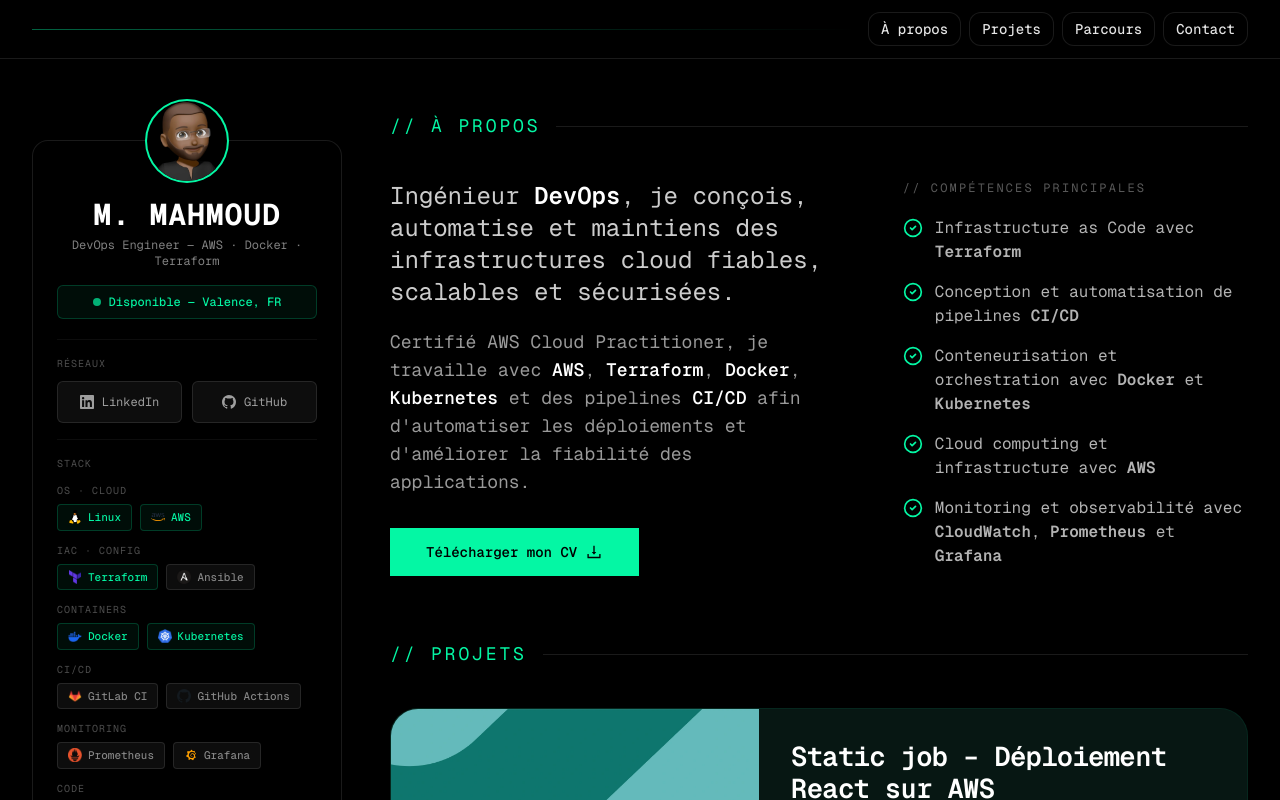
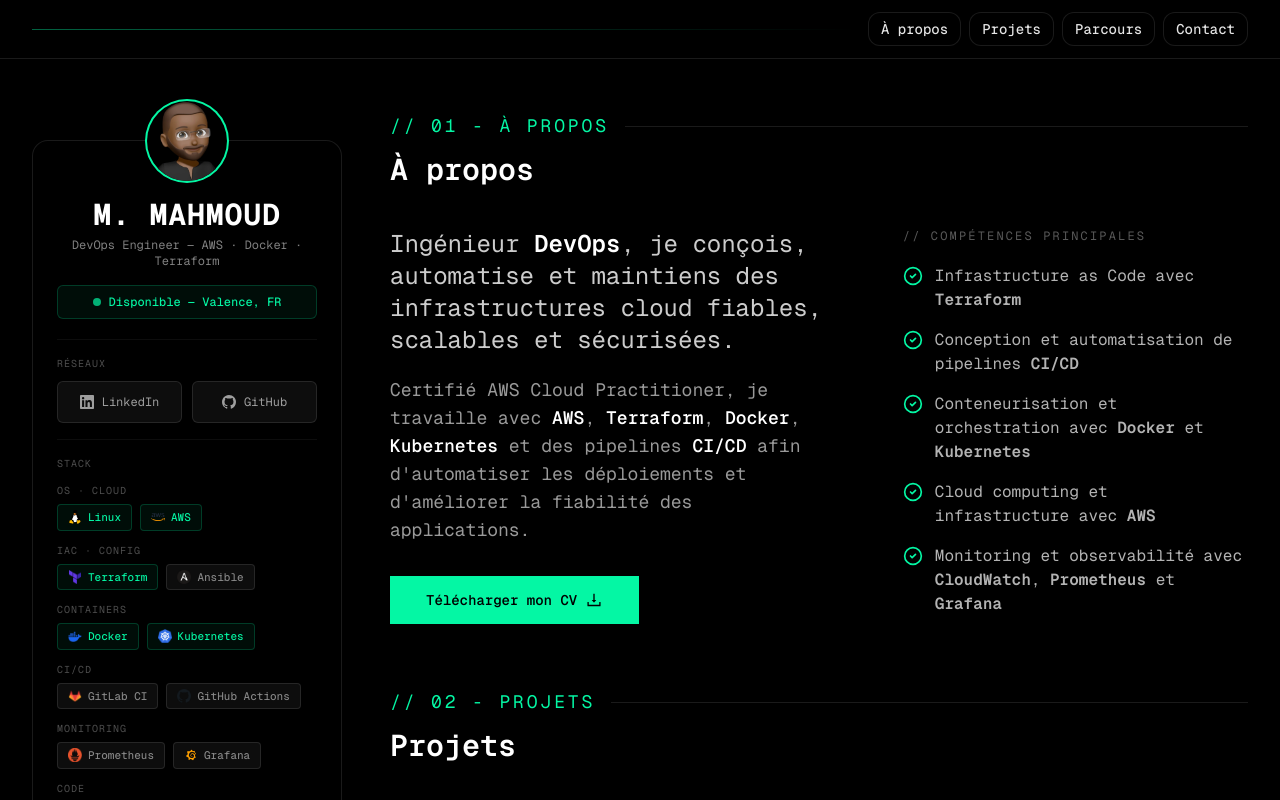
Before and after one commit to Mahmoud974/portfolio, a Next.js app: page / in a window 1280 px wide. Shown: the top 800 px of the page. Built offline with nearby package versions, Linux system fonts and the light colour scheme.

Commit message:
remove mistake

```diff
--- a/src/app/page.tsx
+++ b/src/app/page.tsx
@@ -12,7 +12,6 @@
 const SECTIONS = [
   { id: "about", content: <About /> },
   { id: "projects", content: <Projets /> },
-
   { id: "background", content: <MyBackground /> },
   { id: "contact", content: <Contact /> },
 ] as const;
--- a/src/components/Contact.tsx
+++ b/src/components/Contact.tsx
@@ -64,7 +64,7 @@
 
   return (
     <div className="pb-8 mt-12 sm:mt-16 sm:pb-12">
-      <SectionHeading number="05" label="Contact" title="contactez-moi" />
+      <SectionHeading number="04" label="Contact" title="contactez-moi" />
 
       <p className="mt-4 text-base sm:text-lg md:text-2xl lg:text-1xl text-center md:text-left text-white leading-relaxed">
       {`  Un besoin d' infra cloud, de CI/CD ou d' accompagnement DevOps ?
--- a/src/components/Projets.tsx
+++ b/src/components/Projets.tsx
@@ -6,7 +6,7 @@
 export default function Projets() {
   return (
     <div className="py-2 sm:py-4 mt-12">
-       <SectionHeading number="03" label="Projets" title="Projets" />
+       <SectionHeading number="02" label="Projets" title="Projets" />
       <ProjectList />
     </div>
   );
--- a/src/components/SectionHeading.tsx
+++ b/src/components/SectionHeading.tsx
@@ -1,17 +1,21 @@
 import React from "react";
 
 type SectionHeadingProps = {
+  number: string;
   label: string;
+  title: string;
 };
 
 export default function SectionHeading({
+  number,
   label,
+  title,
 }: SectionHeadingProps) {
   return (
     <header className="w-full">
       <div className="flex items-center gap-4">
         <p className="shrink-0 font-mono text-xs uppercase tracking-[0.16em] text-[#04F7A4] sm:text-base md:text-lg">
-          {`// ${label}`}
+          {`// ${number} - ${label}`}
         </p>
 
         <div
@@ -19,6 +23,10 @@
           aria-hidden="true"
         />
       </div>
+
+      <h2 className="mt-3 text-2xl font-bold text-white sm:text-3xl">
+        {title}
+      </h2>
     </header>
   );
 }
```
